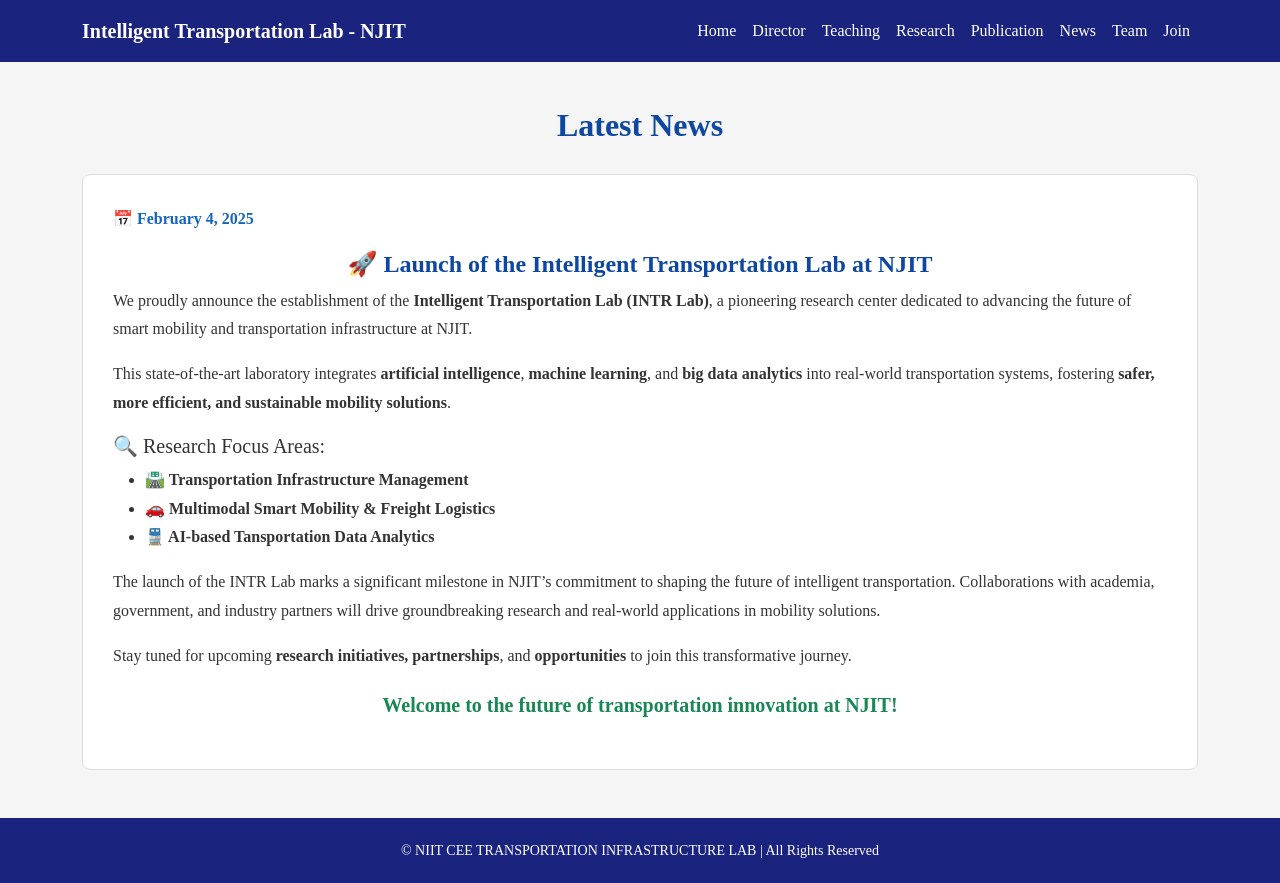
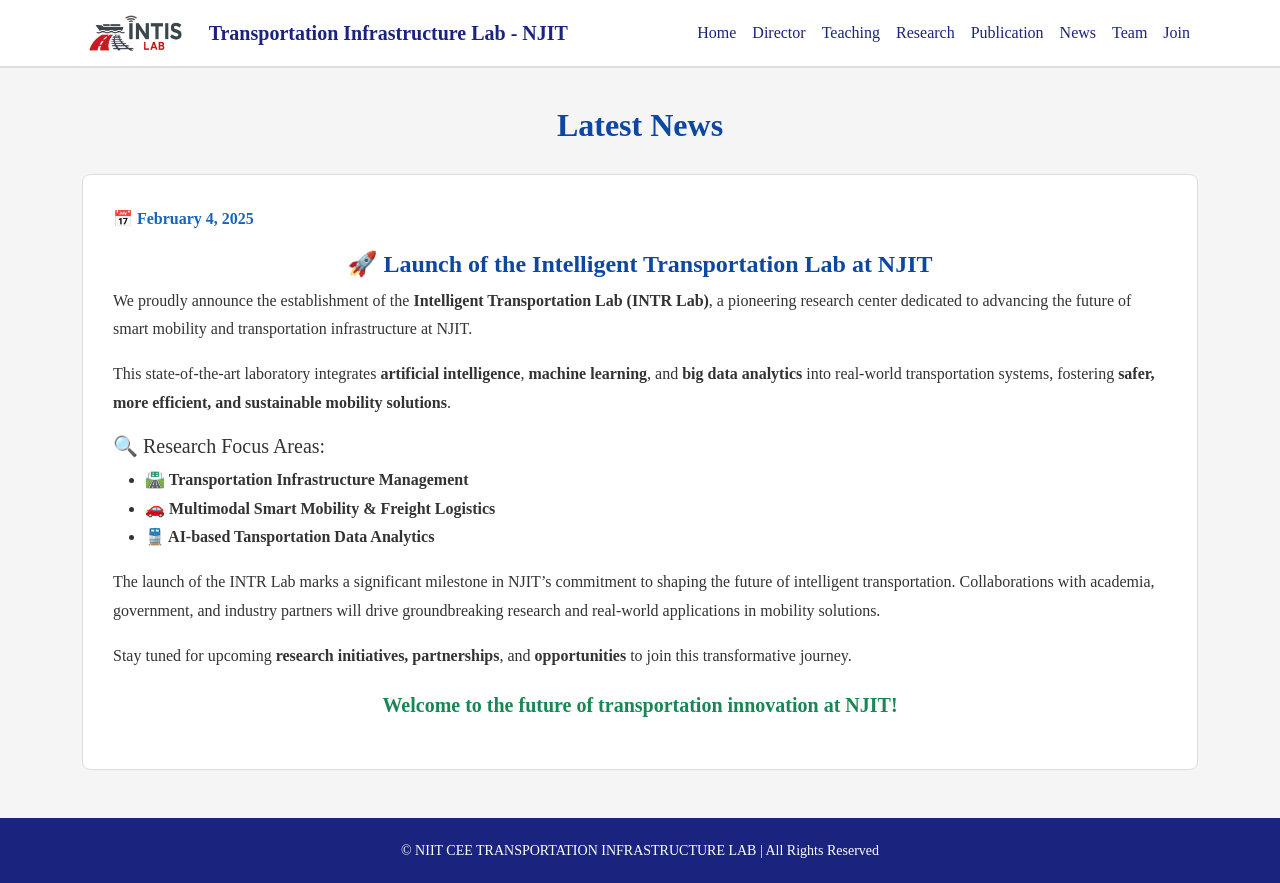
Before and after one commit to bellayunbai/njit-trans-lab, a plain HTML site: page news.html in a window 1280 px wide. Drawn offline with nearby package versions, Linux system fonts and the light colour scheme.

Commit message:
Update news.html

```diff
--- a/news.html
+++ b/news.html
@@ -4,7 +4,7 @@
 <head>
     <meta charset="UTF-8">
     <meta name="viewport" content="width=device-width, initial-scale=1">
-    <title>News | Intelligent Transportation Lab - NJIT</title>
+    <title>News | Transportation Infrastructure Lab - NJIT</title>
     <link href="https://cdn.jsdelivr.net/npm/bootstrap@5.3.0/dist/css/bootstrap.min.css" rel="stylesheet">
 
     <style>
@@ -18,16 +18,25 @@
 
         /* 🔹 导航栏 */
         .navbar {
-            background-color: #1A237E;
+            background-color: #ffffff !important; /* 白色背景 */
+            border-bottom: 2px solid #ddd;
         }
 
         .navbar-brand {
             font-weight: bold;
             font-size: 20px;
+            color: #1A237E !important; /* 深蓝色文字 */
+            display: flex;
+            align-items: center;
+        }
+
+        .navbar-brand img {
+            height: 40px;
+            margin-right: 10px;
         }
 
         .nav-link {
-            color: white !important;
+            color: #1A237E !important; /* 深蓝色导航文字 */
             font-size: 16px;
         }
 
@@ -82,9 +91,13 @@
 <body>
 
     <!-- 🔹 导航栏 -->
-    <nav class="navbar navbar-expand-lg navbar-dark fixed-top">
+    <nav class="navbar navbar-expand-lg fixed-top">
         <div class="container">
-            <a class="navbar-brand" href="#">Intelligent Transportation Lab - NJIT</a>
+            <!-- ✅ 插入 logo (jpg) -->
+            <a class="navbar-brand" href="index.html">
+                <img src="img/logo.jpg" alt="Lab Logo">
+                Transportation Infrastructure Lab - NJIT
+            </a>
             <button class="navbar-toggler" type="button" data-bs-toggle="collapse" data-bs-target="#navbarNav">
                 <span class="navbar-toggler-icon"></span>
             </button>
```
